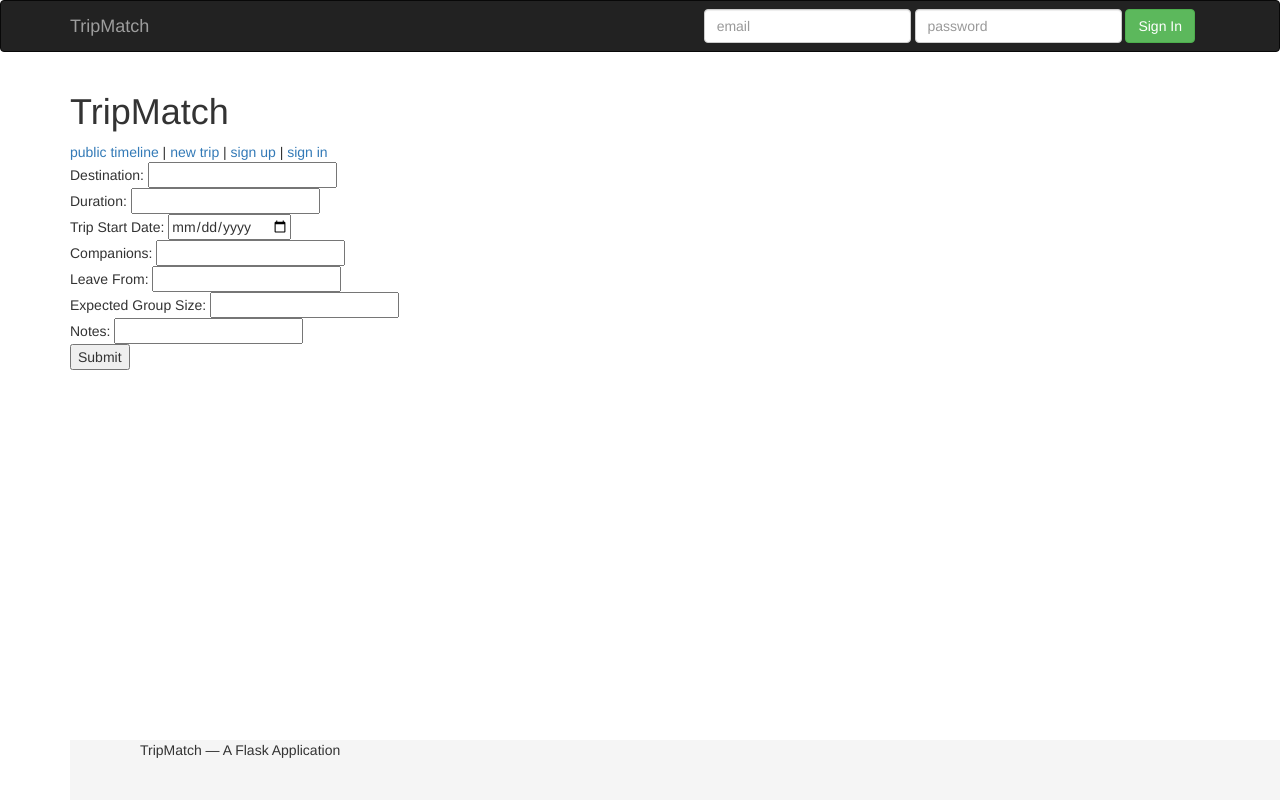
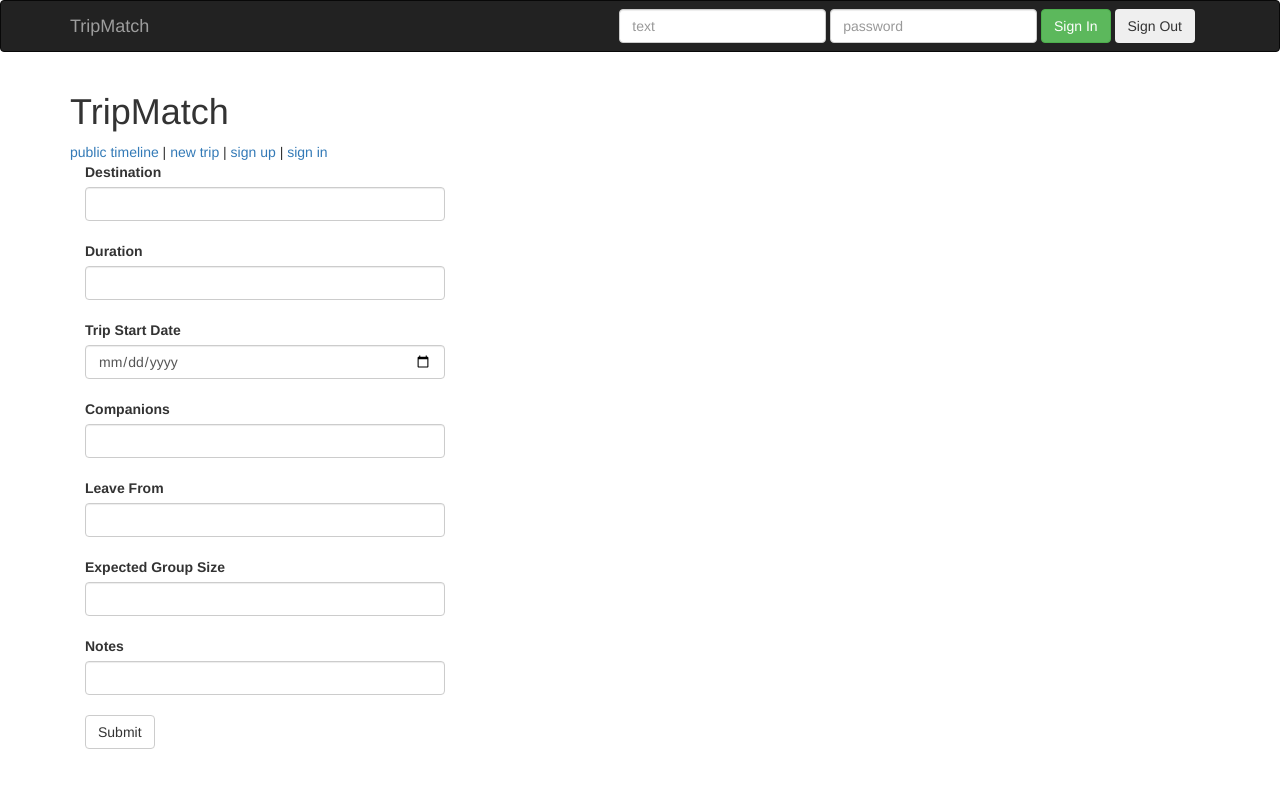
Before and after one commit to zx907/TripMatch, a Flask app: page /new_trip in a window 1280 px wide; the page is wider, and only the part inside the window is pictured. Run offline with Flask 2, Linux system fonts and the light colour scheme; a user stored in the database is signed in; some libraries are stand-ins or nearby versions.

Commit message:
add logout ongoing

```diff
--- a/tripmatch/templates/layout.html
+++ b/tripmatch/templates/layout.html
@@ -28,12 +28,13 @@
             <div id="navbar" class="navbar-collapse">
                 <form action="" class="navbar-form navbar-right">
                     <div class="form-group">
-                        <input type="email" placeholder="email" class="form-control">
+                        <input type="text" placeholder="text" class="form-control">
                     </div>
                     <div class="form-group">
                         <input type="password" placeholder="password" class="form-control">
                     </div>
                     <button type="submit" class="btn btn-success">Sign In</button>
+                    <button type="submit" class="btn" onclick="logout">Sign Out</button>
                 </form>
             </div>
         </div>
@@ -64,17 +65,24 @@
                 {% block body %}{% endblock %}
             </div>
 
-            <footer class="footer">
+            <!-- <footer class="footer">
                 <div class="container">
                     <p>TripMatch &mdash; A Flask Application</p>
                 </div>
-            </footer>
+            </footer> -->
         </div>
 
     </div>
-
     <script src="https://cdn.bootcss.com/bootstrap/3.3.7/js/bootstrap.js"></script>
     <script src="https://cdn.bootcss.com/jquery/3.2.1/jquery.js"></script>
+    <script>
+        function logout() {
+            event.preventDefault();
+            console.log('logout 1')
+            location.href="{{ url_for('logout') }}";
+            console.log('logout 2')
+            return false;
+        };
+    </script>
 </body>
-
 </html>
--- a/tripmatch/templates/new_trip.html
+++ b/tripmatch/templates/new_trip.html
@@ -1,15 +1,51 @@
 {% extends "layout.html" %}
 {% block title%}Add Trip{% endblock %}
 {% block body %}
-    <form action="" method="post">
-        Destination: <input type="text" name="destination" id=""><br>
-        Duration: <input type="text" name="duration" id=""><br>
-        Trip Start Date: <input type="date" name="date_start" id=""><br>
-        Companions: <input type="number" name="companions" id=""><br>
-        Leave From: <input type="text" name="city_takeoff" id=""><br>
-        Expected Group Size: <input type="text" name="expected_group_size" id=""><br>
-        Notes: <input type="text" name="notes" id=""><br>
-        <input type="submit" value="Submit">
-    </form>
+<div class="container">
+    <div class="row">
+        <div class="col-md-4">
+            <form action="" method="post">
+                <div>
+                    <label for="form-destination">Destination</label>
+                    <input type="text" class="form-control" name="destination" id="form-destination">
+                    <br>
+                </div>
+                <div>
+                    <label for="form-duration">Duration</label>
+                    <input type="text" class="form-control" name="duration" id="form-duration">
+                    <br>
+                </div>
+                <div>
+                    <label for="form-date-start">Trip Start Date</label>
+                    <input type="date" class="form-control" name="date_start" id="form-date-start">
+                    <br>
+                </div>
+                <div>
+                    <label for="form-companions">Companions</label>
+                    <input type="number" class="form-control" name="companions" id="form-companions">
+                    <br>
+                </div>
+                <div>
+                    <label for="form-city-takeoff">Leave From</label>
+                    <input type="text" class="form-control" name="city_takeoff" id="form-city-takeoff">
+                    <br>
+                </div>
+                <div>
+                    <label for="form-expected-group-size">Expected Group Size</label>
+                    <input type="text" class="form-control" name="expected_group_size" id="form-expected-group-size">
+                    <br>
+                </div>
+                <div>
+                    <label for="form-notes">Notes</label>
+                    <div>
+                        <input type="text" class="form-control" name="notes" id="form-notes">
+                        <br>
+                    </div>
+                    <button type="submit" class="btn btn-default" value="Submit">Submit</button>
+                </div>
+            </form>
+        </div>
+    </div>
+</div>
 
 {% endblock %}
--- a/tripmatch/trip_server.py
+++ b/tripmatch/trip_server.py
@@ -162,10 +162,12 @@ def login():
     return render_template('login.html')
 
 
-app.route('/logout')
+@app.route('/logout', methods=['GET', 'POST'])
 def logout():
-    login_session.pop(login_session['user_id'], None)
+    # login_session.pop(login_session['user_id'], None)
+    del login_session['user_id']
     flash('You were logged out')
+    print('logout successful')
     return redirect(url_for('public_timeline'))
 
 
```
